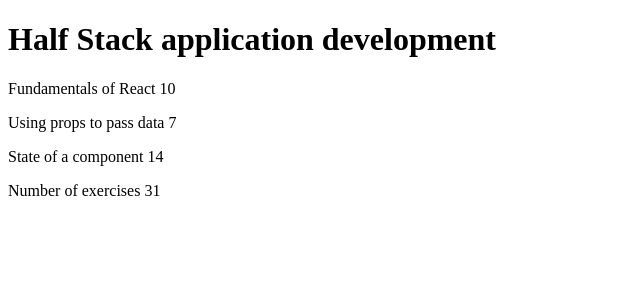
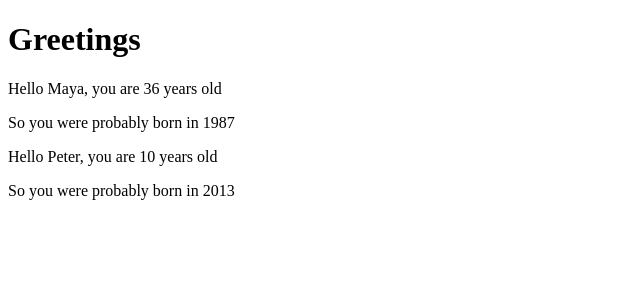
Before and after one commit to fengyxz/FullStackOpen, a React (Vite) app in the folder part1/: page / in a window 1280 px wide. Shown: the top 300 px of the page, without its empty margins (0-640 px from the left). Built offline with nearby package versions, Linux system fonts and the light colour scheme.

Commit message:
1203: part1.3 Hello

```diff
--- a/part1/src/App.jsx
+++ b/part1/src/App.jsx
@@ -1,56 +1,27 @@
-const Header = (props) => {
-  return <h1>{props.course}</h1>
-}
-
-const Part = (props) => {
-  return <p>{props.part.name} {props.part.exercises}</p>
-}
-
-const Content = (props) => {
-  return props.parts.map(part => <Part key={part.name} part={part}/>)
-}
-
-
-const Total = (props) => {
-  return  <p>Number of exercises {props.parts.reduce((total,cur) => total+cur.exercises,0)}</p>
-}
-
-const Course = (props) => {
-  const {course} = props;
-  const {name, parts} = course;
-  return <>
-    <Header course={name}/>
-  <Content parts={parts}/>
-  <Total parts={parts}/>
-  </>
-
-}
-
-const App = () => {
-  const course = {
-    name: 'Half Stack application development',
-    parts: [
-      {
-        name: 'Fundamentals of React',
-        exercises: 10
-      },
-      {
-        name: 'Using props to pass data',
-        exercises: 7
-      },
-      {
-        name: 'State of a component',
-        exercises: 14
-      }
-    ]
-  }
-
+const Hello = ({age,name}) => {
+  const bornYear = () =>  new Date().getFullYear() - age;
 
   return (
     <div>
-      <Course course={course}/>
+      <p>
+        Hello {name}, you are {age} years old
+      </p>
+      <p>So you were probably born in {bornYear()}</p>
     </div>
   )
 }
 
-export default App
+const App = () => {
+  const name = 'Peter'
+  const age = 10
+
+  return (
+    <div>
+      <h1>Greetings</h1>
+      <Hello name="Maya" age={26 + 10} />
+      <Hello name={name} age={age} />
+    </div>
+  )
+}
+
+export default App;
```
